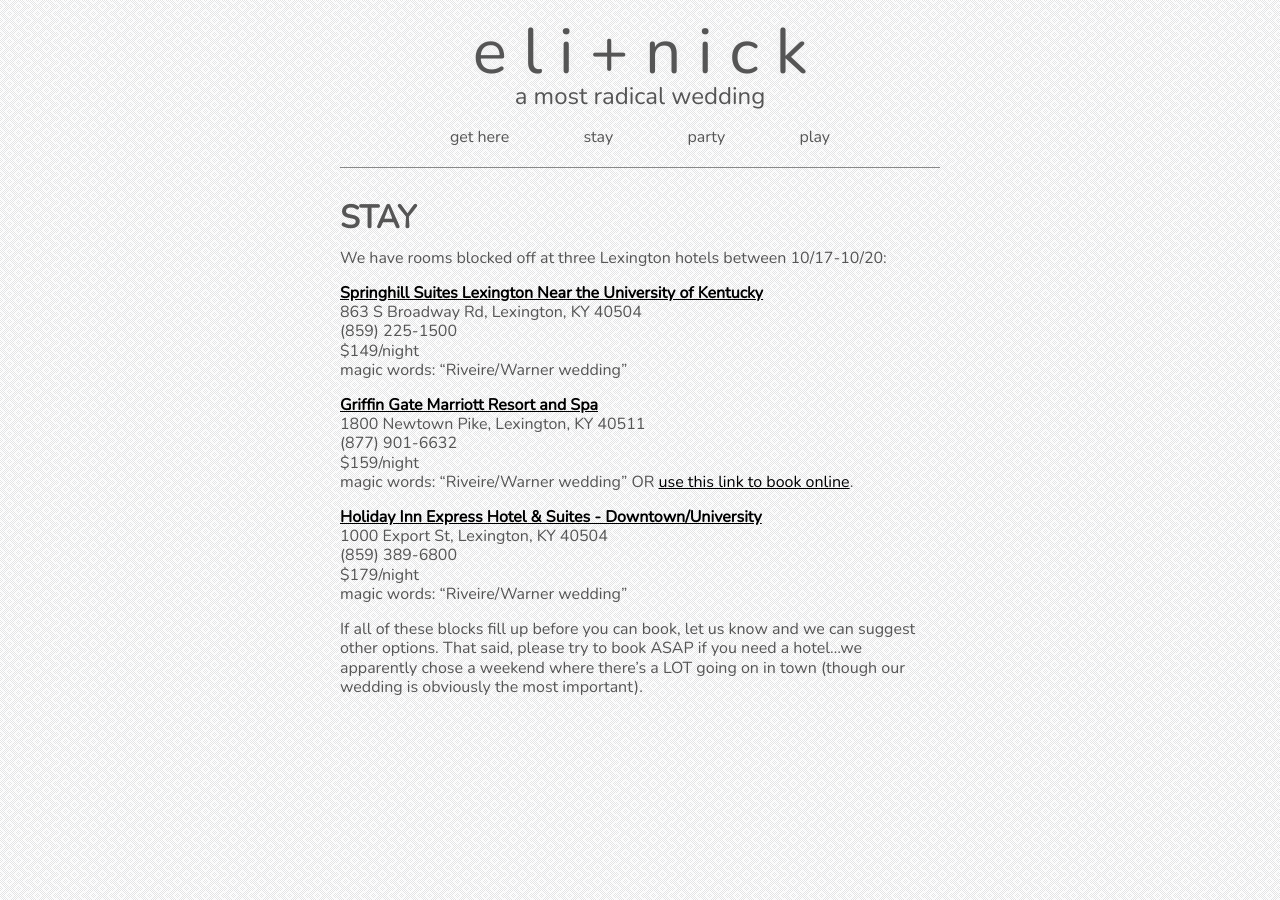
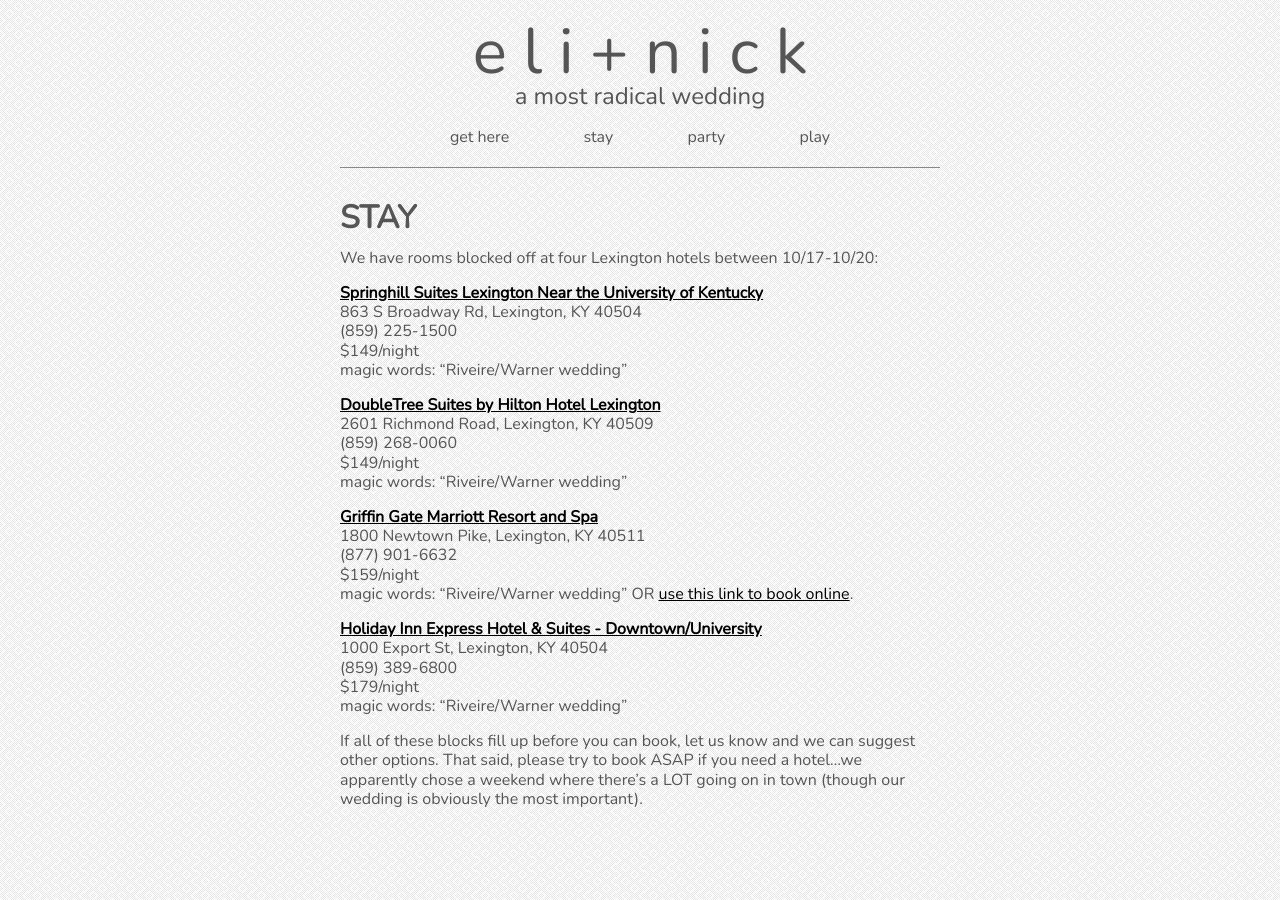
Before and after one commit to nikolaiwarner/eliandnick.com, a Jekyll site: the page built from stay.md, in a window 1280 px wide. Built offline with Jekyll 4.4.1, drawn with Linux system fonts in a browser that asks for light colours; nearby versions of some CDN libraries.

Commit message:
Update stay.md

```diff
--- a/stay.md
+++ b/stay.md
@@ -5,11 +5,17 @@
 
 # STAY
 
-We have rooms blocked off at three Lexington hotels between 10/17-10/20:
+We have rooms blocked off at four Lexington hotels between 10/17-10/20:
 
 [__Springhill Suites Lexington Near the University of Kentucky__](http://www.marriott.com/hotels/travel/lexsh-springhill-suites-lexington-near-the-university-of-kentucky/)
 863 S Broadway Rd, Lexington, KY 40504
 (859) 225-1500
+$149/night
+magic words: "Riveire/Warner wedding"
+
+[__DoubleTree Suites by Hilton Hotel Lexington__](http://doubletree3.hilton.com/en/hotels/kentucky/doubletree-suites-by-hilton-hotel-lexington-LEXRRDT/index.html)
+2601 Richmond Road, Lexington, KY 40509
+(859) 268-0060
 $149/night
 magic words: "Riveire/Warner wedding"
 
```
